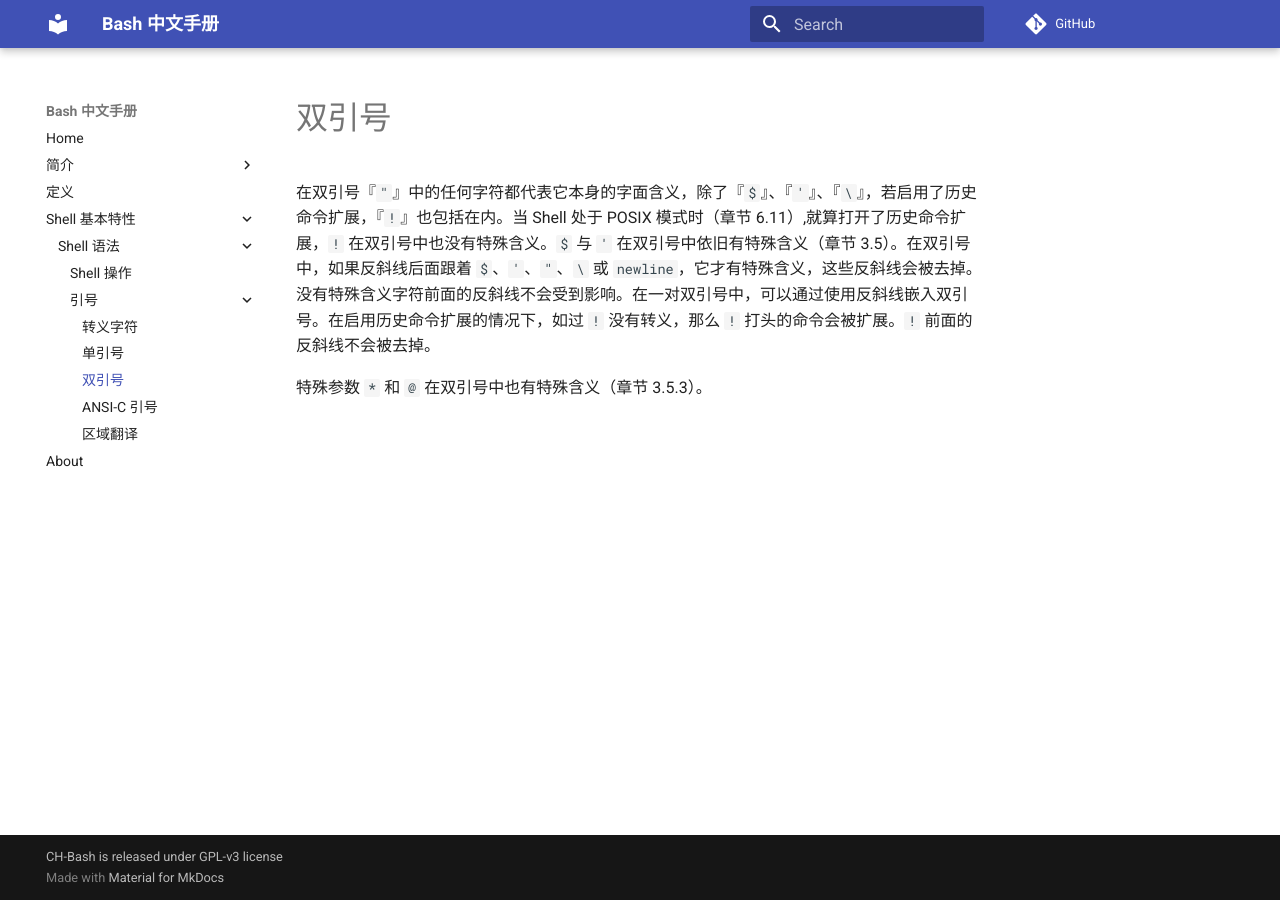
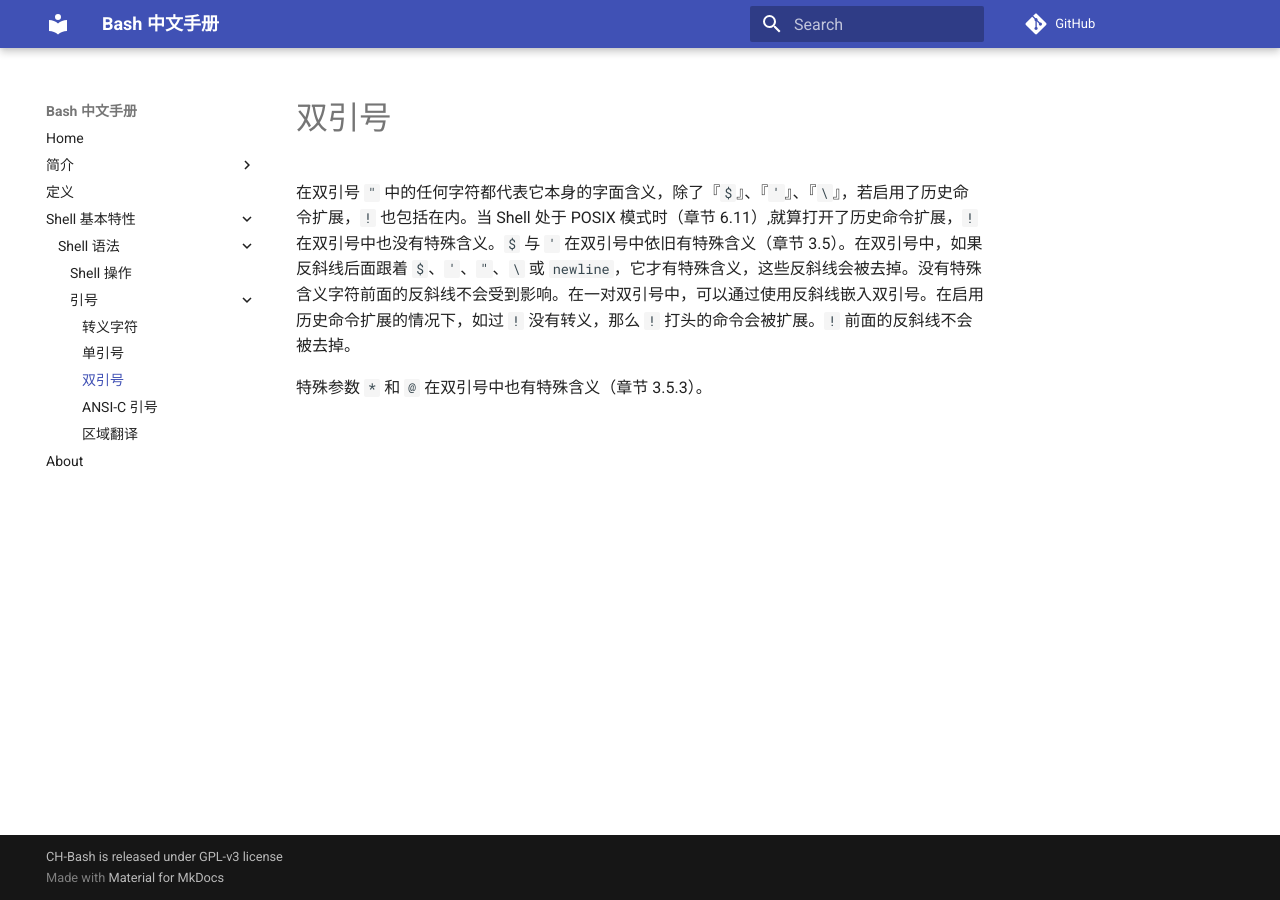
Before and after one commit to nophDog/bash-ch, an MkDocs documentation site: the page built from docs/basic-shell-features/shell-syntax/quoting/double-quotes.md, in a window 1280 px wide. Built offline with MkDocs 1.6.1 and Material for MkDocs 9.7.7, drawn with Linux system fonts in a browser that asks for light colours; comment, search, counter and statistics services are not loaded.

```diff
--- a/docs/basic-shell-features/shell-syntax/quoting/double-quotes.md
+++ b/docs/basic-shell-features/shell-syntax/quoting/double-quotes.md
@@ -1,3 +1,3 @@
-在双引号『`"`』中的任何字符都代表它本身的字面含义，除了『`$`』、『`'`』、『`\`』，若启用了历史命令扩展，『`!`』也包括在内。当 Shell 处于 POSIX 模式时（章节 6.11）,就算打开了历史命令扩展，`!` 在双引号中也没有特殊含义。`$` 与 `'` 在双引号中依旧有特殊含义（章节 3.5）。在双引号中，如果反斜线后面跟着 `$`、`'`、`"`、`\` 或 `newline`，它才有特殊含义，这些反斜线会被去掉。没有特殊含义字符前面的反斜线不会受到影响。在一对双引号中，可以通过使用反斜线嵌入双引号。在启用历史命令扩展的情况下，如过 `!` 没有转义，那么 `!` 打头的命令会被扩展。`!` 前面的反斜线不会被去掉。
+在双引号 `"` 中的任何字符都代表它本身的字面含义，除了『`$`』、『`'`』、『`\`』，若启用了历史命令扩展，`!` 也包括在内。当 Shell 处于 POSIX 模式时（章节 6.11）,就算打开了历史命令扩展，`!` 在双引号中也没有特殊含义。`$` 与 `'` 在双引号中依旧有特殊含义（章节 3.5）。在双引号中，如果反斜线后面跟着 `$`、`'`、`"`、`\` 或 `newline`，它才有特殊含义，这些反斜线会被去掉。没有特殊含义字符前面的反斜线不会受到影响。在一对双引号中，可以通过使用反斜线嵌入双引号。在启用历史命令扩展的情况下，如过 `!` 没有转义，那么 `!` 打头的命令会被扩展。`!` 前面的反斜线不会被去掉。
 
 特殊参数 `*` 和 `@` 在双引号中也有特殊含义（章节 3.5.3）。
```
